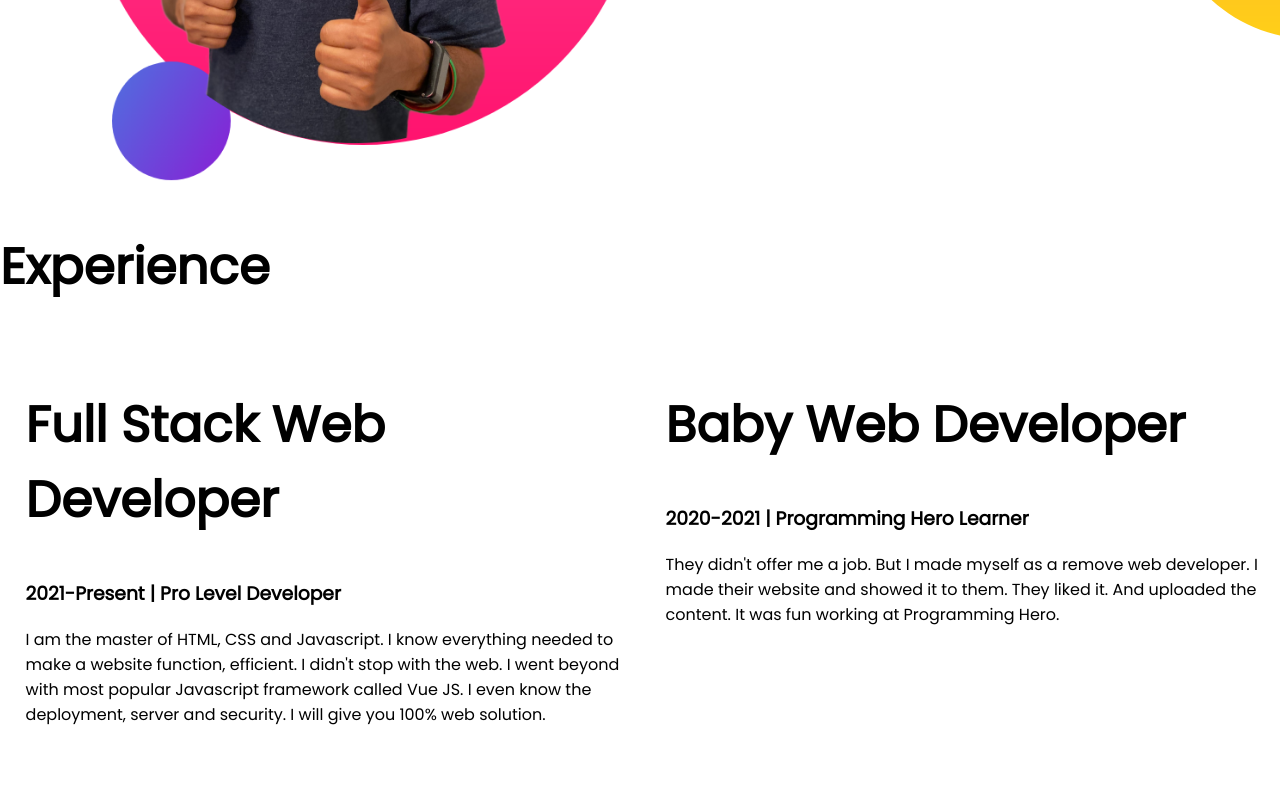
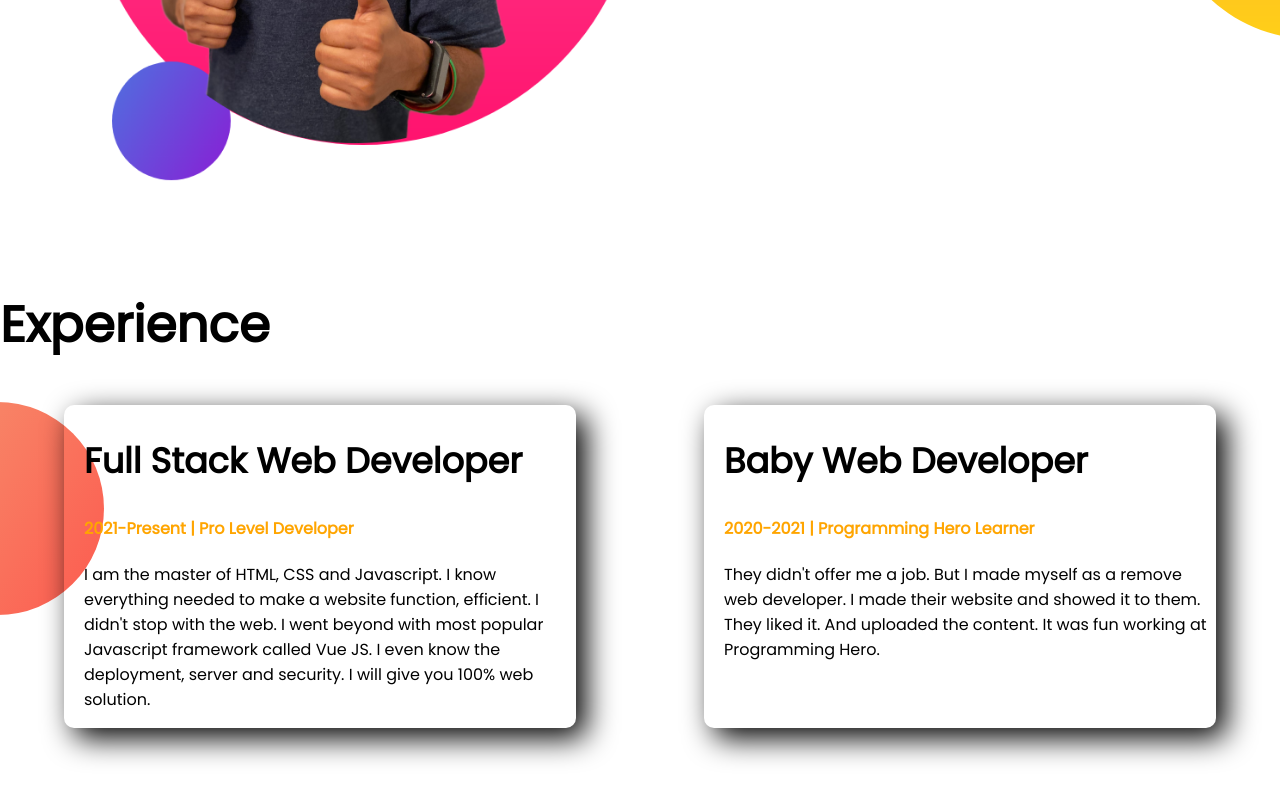
Before and after one commit to Programming-Hero/module-4, a plain HTML site: page index.html in a window 1280 px wide. Shown: the part 1126-1926 px from the top of the page. Before the commit the page ends 1869 px from the top, so only its background shows below. Drawn offline with Linux system fonts and the light colour scheme.

Commit message:
class 8 Done

```diff
--- a/index.html
+++ b/index.html
@@ -42,22 +42,22 @@
         </div>
     </section>
 
-    <section>
+    <section class="experience">
         <div>
             <h1>Experience</h1>
         </div>
         <div class="flex-container">
-            <div class="half-width">
-                <h1>Full Stack Web Developer</h1>
-                <h3>2021-Present | Pro Level Developer</h3>
+            <div class="experience-area">
+                <h2>Full Stack Web Developer</h2>
+                <h4 class="heading-color">2021-Present | Pro Level Developer</h4>
                 <p>I am the master of HTML, CSS and Javascript. I know everything needed to make a website function,
                     efficient. I didn't stop with the web. I went beyond with most popular Javascript framework called
                     Vue
                     JS. I even know the deployment, server and security. I will give you 100% web solution.</p>
             </div>
-            <div class="half-width">
-                <h1>Baby Web Developer</h1>
-                <h3>2020-2021 | Programming Hero Learner</h3>
+            <div class="experience-area">
+                <h2>Baby Web Developer</h2>
+                <h4 class="heading-color">2020-2021 | Programming Hero Learner</h4>
                 <p>They didn't offer me a job. But I made myself as a remove web developer. I made their website and
                     showed
                     it to them. They liked it. And uploaded the content. It was fun working at Programming Hero.</p>
--- a/style.css
+++ b/style.css
@@ -6,6 +6,14 @@ body {
 
 h1 {
     font-size: 50px;
+}
+
+h2 {
+    font-size: 35px;
+}
+
+section {
+    margin-bottom: 100px;
 }
 
 .heading-color {
@@ -33,7 +41,6 @@ h1 {
 .top-banner {
     background-image: url(./img/top-banner.png);
     background-repeat: no-repeat;
-    margin-bottom: 100px;
 }
 
 .dream-big {
@@ -45,3 +52,18 @@ h1 {
 .flex-container {
     display: flex;
 }
+
+.experience {
+    background-image: url(./img/exp-bg.png);
+    background-repeat: no-repeat;
+    background-position: left;
+}
+
+.experience-area {
+    width: 40%;
+    margin-left: 5%;
+    margin-right: 5%;
+    padding-left: 20px;
+    border-radius: 10px;
+    box-shadow: 10px 10px 30px black;
+}
```
